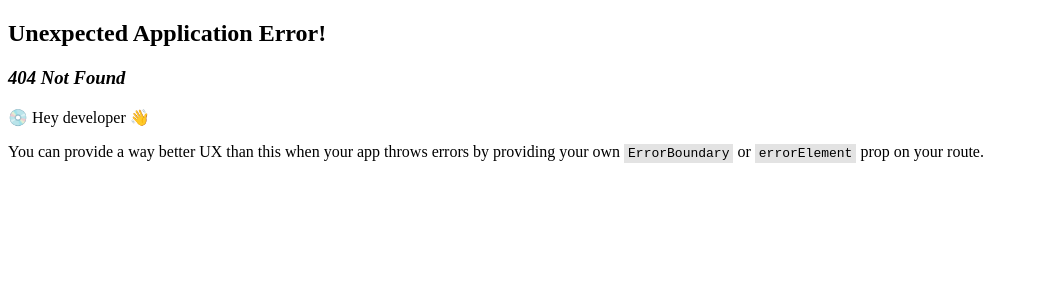
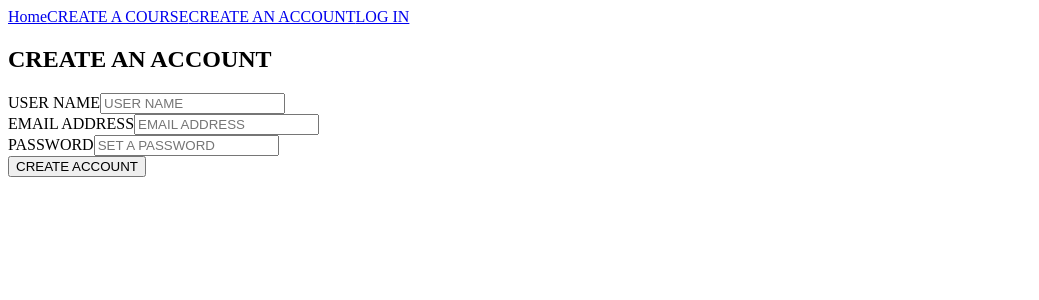
Before and after one commit to SheCodesAus/boolean-bears_frontend, a React (Vite) app: page /createaccount in a window 1280 px wide. Before the commit this address had no page. Shown: the top 300 px of the page, without its empty margins (0-1039 px from the left). Built offline with nearby package versions, Linux system fonts and the light colour scheme.

Commit message:
createaccountpage

```diff
--- a/src/api/create-user.js
+++ b/src/api/post-createaccount.js
@@ -1,4 +1,4 @@
-async function postCreateUser(payload) {
+async function postCreateAccount(payload) {
     const url = `${import.meta.env.VITE_API_URL}/users/`;
 
     const headers = {
@@ -25,4 +25,4 @@ async function postCreateUser(payload) {
     return await response.json();
 }
 
-export default postCreateUser;
+export default postCreateAccount;
--- /dev/null
+++ b/src/components/CreateAccountForm.jsx
@@ -0,0 +1,98 @@
+import { useState } from "react";
+import { useNavigate } from "react-router-dom";
+import postCreateAccount from "../api/post-createaccount";
+
+function CreateAccountForm() {
+    const navigate = useNavigate();
+
+    const [credentials, setCredentials] = useState({
+        username: "",
+        emailaddress: "",
+        password: "",
+    });
+
+    const [error, setError] = useState(null);
+
+    const handleChange = (event) => {
+        const { id, value } = event.target;
+        setCredentials((prevCredentials) => ({
+            ...prevCredentials,
+            [id]: value,
+        }));
+    };
+
+    // Create the async submission handler
+    const handleSubmit = async (event) => {
+        event.preventDefault();
+        setError(null);
+        // Basic check to ensure all fields are filled
+        if (!credentials.username || !credentials.emailaddress || !credentials.password) {
+            setError("All fields must be filled.");
+            return;
+        }
+
+        const payload = {
+            username: credentials.username,
+            email: credentials.emailaddress,
+            password: credentials.password,
+        };
+
+        try {
+            await postCreateAccount(payload);
+
+            // SUCCESS: Redirect to the the login page.
+            alert ("Account created successfully! Please log in.");
+            navigate("/login");
+
+        } catch (err) {
+            // FAILURE: Set error state to display message to user
+            console.error("Create Account Error:", err.message);
+            setError(err.message);
+        }
+    };
+
+    return (
+        <form className="create-account-form" onSubmit={handleSubmit}>
+            <h2>CREATE AN ACCOUNT</h2>
+            {error && <p style={{ color: 'red' }}>{error}</p>}
+
+            <div className="field-group">
+                <label htmlFor="username">USER NAME</label>
+                <input
+                    type="text"
+                    id="username"
+                    placeholder="USER NAME"
+                    onChange={handleChange}
+                    value={credentials.username}
+                    />
+            </div>
+
+            <div className="field-group">
+                <label htmlFor="emailaddress">EMAIL ADDRESS</label>
+                <input
+                    type="text"
+                    id="emailaddress"
+                    placeholder="EMAIL ADDRESS"
+                    onChange={handleChange}
+                    value={credentials.emailaddress}
+                    />
+            </div>
+            <div className="field-group">
+                <label htmlFor="password">PASSWORD</label>
+                <input
+                    type="password"
+                    id="password"
+                    placeholder="SET A PASSWORD"
+                    onChange={handleChange}
+                    value={credentials.password}
+                    />
+            </div>
+
+            <button type="submit">
+                CREATE ACCOUNT
+            </button>
+        </form>
+    );
+}
+
+export default CreateAccountForm;
--- a/src/components/CreateCourseForm.jsx
+++ b/src/components/CreateCourseForm.jsx
@@ -1,6 +1,6 @@
 import { useState, useEffect } from "react";
 import { useNavigate } from "react-router-dom";
-import postCreateCourse from "../api/create-course.js";
+import postCreateCourse from "../api/post-createcourse.js";
 import { useAuth } from "../hooks/use-auth.js";
 
 function CreateCourseForm() {
--- a/src/components/LoginForm.jsx
+++ b/src/components/LoginForm.jsx
@@ -1,5 +1,5 @@
 import { useState } from "react";
-import { useNavigate } from "react-router-dom";
+import { useNavigate, Link } from "react-router-dom";
 
 import postLogin from "../api/post-login.js";
 import { useAuth } from "../hooks/use-auth.js";
@@ -43,6 +43,7 @@ function LoginForm() {
 
     return (
         <form>
+            <h2>LOG IN</h2>
             <div>
                 <label htmlFor="username">USER NAME</label>
                 <input
@@ -67,8 +68,7 @@ function LoginForm() {
             <div className="signup-prompt">
                 Don't have an account yet?
                 <br />
-                {/* Once SignUpPage is created, Link should be defined: Create one <Link to="/signup">here</Link> to start learning! */}
-                Create one here to start learning!
+                Create one <Link to="/createaccount">here</Link> to start learning!
             </div>
         </form>
     );
--- a/src/components/NavBar.jsx
+++ b/src/components/NavBar.jsx
@@ -15,7 +15,9 @@ function NavBar() {
         <nav id="navbar">
         <Link to="/">Home</Link>
 
-        <Link to="/createcourse">Create New Course</Link>
+        <Link to="/createcourse">CREATE A COURSE</Link>
+
+        <Link to="/createaccount">CREATE AN ACCOUNT</Link>
 
         {auth.token ? (
             <>
@@ -27,7 +29,7 @@ function NavBar() {
                 </span>
             </>
             ) : (
-            <Link to="/login">Login</Link>
+            <Link to="/login">LOG IN</Link>
         )}
 
         </nav>
--- a/src/main.jsx
+++ b/src/main.jsx
@@ -6,6 +6,7 @@ import HomePage from "./pages/HomePage.jsx";
 import CoursePage from "./pages/CoursePage.jsx";
 import LoginPage from "./pages/LoginPage.jsx";
 import CreateCoursePage from "./pages/CreateCoursePage.jsx";
+import CreateAccountPage from "./pages/CreateAccountPage.jsx";
 
 import NavBar from "./components/NavBar.jsx";
 import { AuthProvider } from './components/AuthProvider.jsx';
@@ -18,7 +19,8 @@ const router = createBrowserRouter([
           { path: "/", element: <HomePage /> },
           { path: "/login", element: <LoginPage /> },
           { path: "/course/:id", element: <CoursePage /> },
-          {path: "/createcourse", element: <CreateCoursePage />},
+          { path: "/createcourse", element: <CreateCoursePage /> },
+          { path: "/createaccount", element: <CreateAccountPage /> },
       ],
     },
   ],
--- /dev/null
+++ b/src/pages/CreateAccountPage.jsx
@@ -0,0 +1,7 @@
+import CreateAccountForm from "../components/CreateAccountForm";
+
+function CreateAccountPage() {
+    return<CreateAccountForm />;
+}
+
+export default CreateAccountPage;
```
Also changed, not shown: src/api/post-createcourse.js (renamed from src/api/create-course.js).
